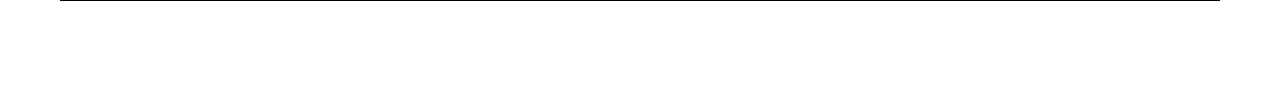
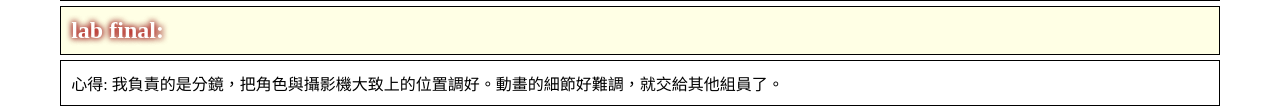
Before and after one commit to a710594/Animation-Course, a plain HTML site: page index.html in a window 1280 px wide. Shown: the part 2433-2544 px from the top of the page. Before the commit the page ends 2442 px from the top, so only its background shows below. Drawn offline with nearby package versions, Linux system fonts and the light colour scheme.

Commit message:
final 心得

```diff
--- a/index.html
+++ b/index.html
@@ -104,6 +104,11 @@
     <iframe width="560" height="315" src="https://www.youtube.com/embed/awn9j3ekl7k" frameborder="0" allow="accelerometer; autoplay; clipboard-write; encrypted-media; gyroscope; picture-in-picture" allowfullscreen></iframe>
 </div>
 
+<h3> lab final: </h3>
+<div>
+  心得: 我負責的是分鏡，把角色與攝影機大致上的位置調好。動畫的細節好難調，就交給其他組員了。
+</div>
+
 
 
 </body>
```
